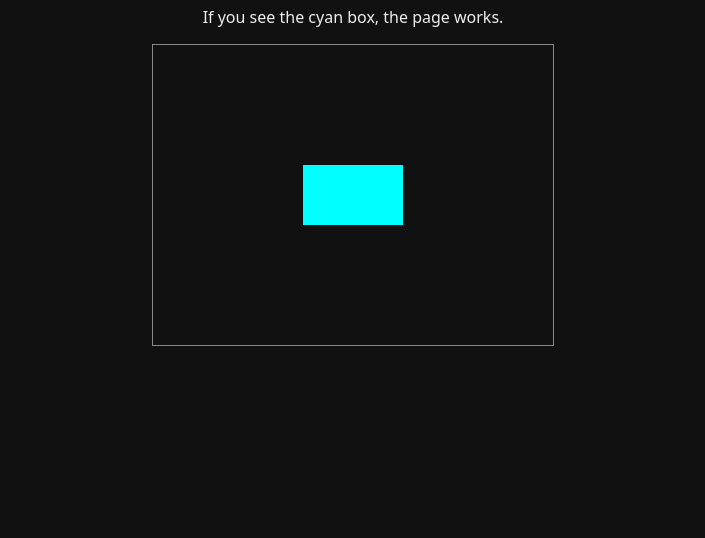
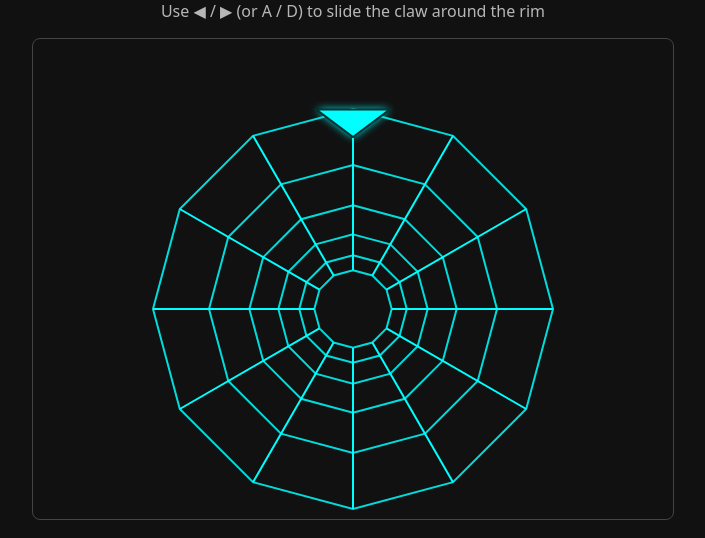
Before and after one commit to CatNapElmer/Tempist-Clone, a plain HTML site: page index.html in a window 1280 px wide. Shown: the part 80-618 px from the top of the page, without its empty margins (287-992 px from the left). Drawn offline with Linux system fonts and the light colour scheme.

Commit message:
Update index.html

```diff
--- a/index.html
+++ b/index.html
@@ -1,4 +1,142 @@
-<!DOCTYPE html>
+<!DOCTYPE html><!DOCTYPE html>
+<html>
+<head>
+  <meta charset="utf-8" />
+  <title>Tempist-Clone</title>
+  <meta name="viewport" content="width=device-width,initial-scale=1" />
+  <style>
+    html,body { margin:0; background:#111; color:#eee; font-family:system-ui; }
+    h1, p { text-align:center; }
+    canvas { display:block; margin:12px auto 24px; border:1px solid #444; border-radius:8px; }
+    .hint { opacity:.75; margin-top:-6px }
+  </style>
+</head>
+<body>
+  <h1>Tempist-Clone</h1>
+  <p class="hint">Use ◀︎ / ▶︎ (or A / D) to slide the claw around the rim</p>
+  <canvas id="game" width="640" height="480"></canvas>
+
+  <script>
+    const c = document.getElementById('game');
+    const ctx = c.getContext('2d');
+
+    // ---- Tweakables ----
+    const LANES = 12;          // number of slices in the web
+    const RINGS = 6;           // number of depth steps
+    const OUTER_R = 200;       // rim radius (px)
+    const SHRINK = 0.72;       // how quickly rings shrink toward the center
+    const CLAW_WIDTH = 0.35;   // portion of a lane the claw spans (0..1)
+    const CLAW_INSET = 28;     // how far the claw tip sits inside the rim (px)
+    const EASE = 0.18;         // slide smoothing (0..1)
+
+    const CX = c.width/2;
+    const CY = c.height/2 + 30; // a little lower to fake perspective
+    const TAU = Math.PI*2;
+
+    // Precompute ring radii
+    const radii = [];
+    let r = OUTER_R;
+    for (let i = 0; i < RINGS; i++) { radii.push(r); r *= SHRINK; }
+
+    function laneAngle(k){ return (k/LANES)*TAU - Math.PI/2; }   // start at top
+    function posAt(angle, radius){ return [CX + Math.cos(angle)*radius, CY + Math.sin(angle)*radius]; }
+
+    // ----- Player (claw) -----
+    let curT = 0;     // continuous lane position (can be any number)
+    let targetT = 0;  // target lane position (increments/decrements by 1)
+
+    // Keyboard controls
+    const pressed = new Set();
+    addEventListener('keydown', (e) => {
+      if (['ArrowLeft','a','A'].includes(e.key)) { e.preventDefault(); targetT -= 1; }
+      if (['ArrowRight','d','D'].includes(e.key)) { e.preventDefault(); targetT += 1; }
+      pressed.add(e.key);
+    }, {passive:false});
+    addEventListener('keyup', (e) => pressed.delete(e.key));
+
+    // ----- Draw web -----
+    function drawWeb(){
+      ctx.lineWidth = 2;
+      ctx.strokeStyle = '#0ff';
+      ctx.clearRect(0,0,c.width,c.height);
+
+      // Rings (concentric polygons)
+      ctx.globalAlpha = 0.85;
+      for (const rad of radii){
+        ctx.beginPath();
+        for (let k=0;k<LANES;k++){
+          const a = laneAngle(k);
+          const [x,y] = posAt(a, rad);
+          k===0 ? ctx.moveTo(x,y) : ctx.lineTo(x,y);
+        }
+        ctx.closePath();
+        ctx.stroke();
+      }
+
+      // Radials (lane lines)
+      ctx.globalAlpha = 1;
+      const inner = radii[radii.length-1];
+      for (let k=0;k<LANES;k++){
+        const a = laneAngle(k);
+        const [x0,y0] = posAt(a, OUTER_R);
+        const [x1,y1] = posAt(a, inner);
+        ctx.beginPath();
+        ctx.moveTo(x0,y0); ctx.lineTo(x1,y1); ctx.stroke();
+      }
+    }
+
+    // ----- Draw claw at a given fractional lane position -----
+    function drawClaw(t){
+      // Map continuous t to [0, LANES) for angle, but keep t continuous for smooth wrap
+      const frac = ((t % LANES) + LANES) % LANES;
+      const aCenter = laneAngle(frac);
+
+      // Claw triangle points (base on rim, tip inset toward center)
+      const span = (TAU / LANES) * CLAW_WIDTH;      // angular half-width of the claw base
+      const aL = aCenter - span;
+      const aR = aCenter + span;
+
+      const [bx1, by1] = posAt(aL, OUTER_R + 3);    // small +3 to sit on top of the rim
+      const [bx2, by2] = posAt(aR, OUTER_R + 3);
+      const [tx,  ty ] = posAt(aCenter, OUTER_R - CLAW_INSET);
+
+      // Glow/backplate
+      ctx.save();
+      ctx.shadowColor = '#0ff';
+      ctx.shadowBlur = 8;
+
+      ctx.beginPath();
+      ctx.moveTo(bx1, by1);
+      ctx.lineTo(bx2, by2);
+      ctx.lineTo(tx, ty);
+      ctx.closePath();
+      ctx.fillStyle = '#0ff';
+      ctx.fill();
+
+      // Outline for crispness
+      ctx.shadowBlur = 0;
+      ctx.lineWidth = 2;
+      ctx.strokeStyle = '#033';
+      ctx.stroke();
+
+      ctx.restore();
+    }
+
+    // ----- Main loop -----
+    function loop(){
+      // Smoothly move curT toward targetT (handles wrap automatically)
+      curT += (targetT - curT) * EASE;
+
+      drawWeb();
+      drawClaw(curT);
+
+      requestAnimationFrame(loop);
+    }
+    loop();
+  </script>
+</body>
+</html>
+
 <html>
 <head>
   <meta charset="utf-8">
```
